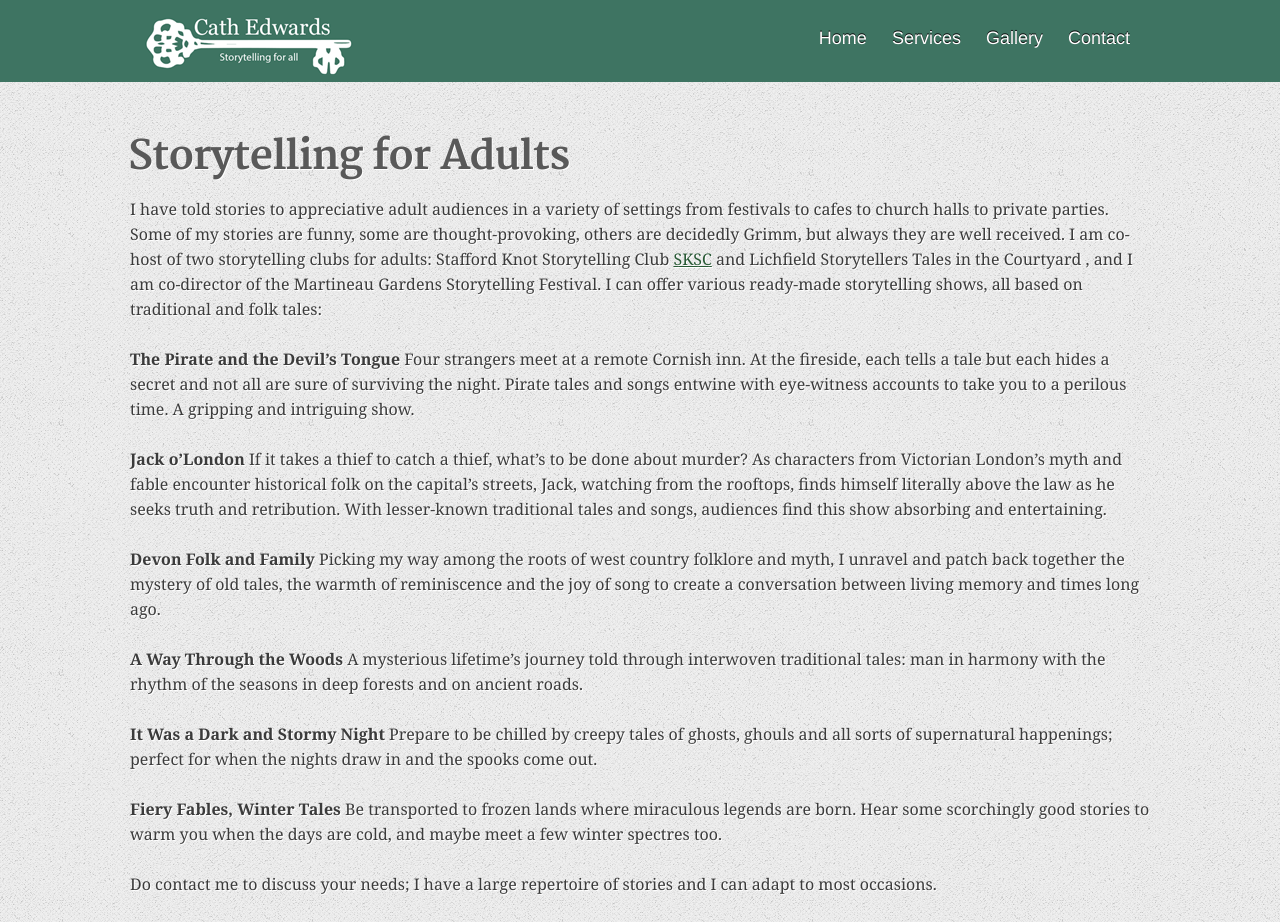
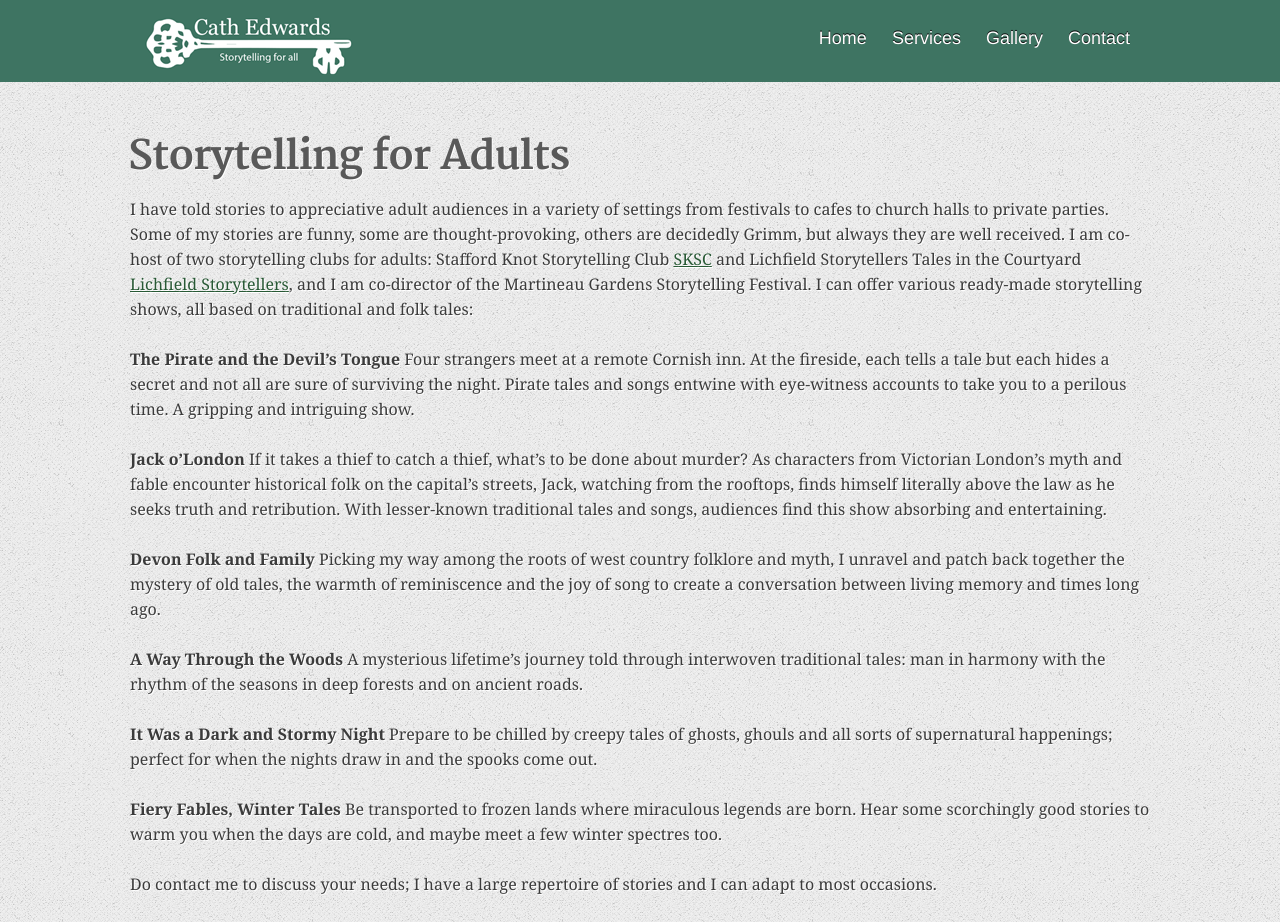
Before and after one commit to m3dwards/storytellingforall, a Jekyll site: the page built from services/storytelling-for-adults/index.md, in a window 1280 px wide. Built offline with Jekyll 4.4.1, drawn with Linux system fonts in a browser that asks for light colours.

Commit message:
Updated index.md

```diff
--- a/services/storytelling-for-adults/index.md
+++ b/services/storytelling-for-adults/index.md
@@ -14,7 +14,7 @@
 # Storytelling for Adults
 
 I have told stories to appreciative adult audiences in a variety of settings from festivals to cafes to church halls to private parties. Some of my stories are funny, some are thought-provoking, others are decidedly Grimm, but always they are well received.
-I am co-host of two storytelling clubs for adults: Stafford Knot Storytelling Club [SKSC](https://www.facebook.com/Stafford-Knot-Storytelling-Club-276679282468680/) and Lichfield Storytellers Tales in the Courtyard , and I am co-director of the Martineau Gardens Storytelling Festival.
+I am co-host of two storytelling clubs for adults: Stafford Knot Storytelling Club [SKSC](https://www.facebook.com/Stafford-Knot-Storytelling-Club-276679282468680/) and Lichfield Storytellers Tales in the Courtyard [Lichfield Storytellers](https://www.facebook.com/lichfieldstorytellers/), and I am co-director of the Martineau Gardens Storytelling Festival.
 I can offer various ready-made storytelling shows, all based on traditional and folk tales:
 
 **The Pirate and the Devil’s Tongue**
```
